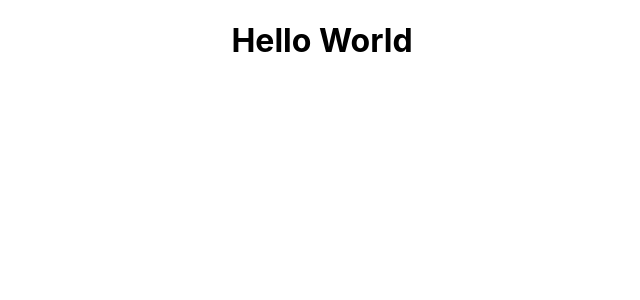
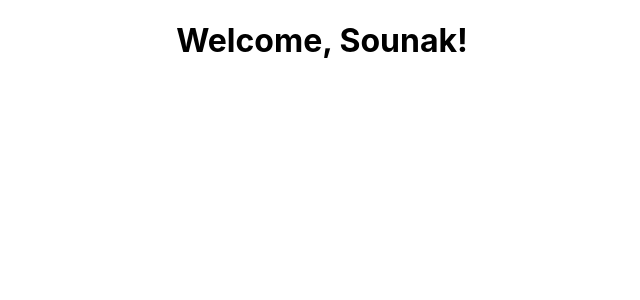
Before and after one commit to sounak999/React-Basics-Repository, a React (Create React App) app: page / in a window 1280 px wide. Shown: the top 300 px of the page, without its empty margins (318-958 px from the left). Built offline with nearby package versions, Linux system fonts and the light colour scheme.

Commit message:
0.1 => functional component

```diff
--- a/src/App.js
+++ b/src/App.js
@@ -1,10 +1,11 @@
 import logo from './logo.svg';
 import './App.css';
+import Welcome from './component/Welcome';
 
 function App() {
   return (
     <div className="App">
-		<h1>Hello World</h1>
+		<Welcome />
     </div>
   );
 }
--- /dev/null
+++ b/src/component/Welcome.js
@@ -0,0 +1,5 @@
+function Welcome() {
+    return <h1>Welcome, Sounak!</h1>
+}
+
+export default Welcome;
```
